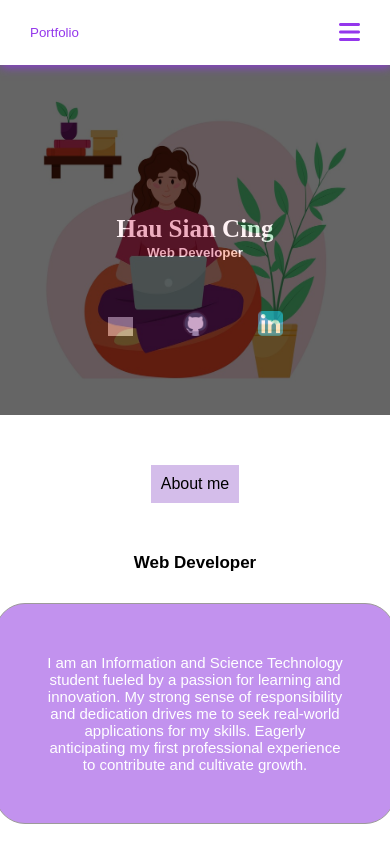
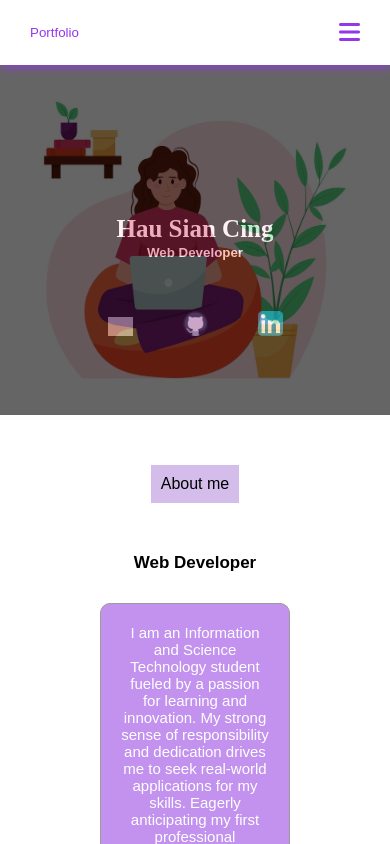
Before and after one commit to HauSianCing/my-portfolio, a React (Create React App) app: page / in a window 390 px wide. Shown: the top 844 px of the page. Built offline with nearby package versions, Linux system fonts and the light colour scheme; grey boxes are pictures that could not be loaded.

Commit message:
updated size in 402px

```diff
--- a/src/pages/About.css
+++ b/src/pages/About.css
@@ -35,10 +35,10 @@
         color: #fff;
         background-color: #c292ee;
         margin: 30px;
-        padding: 50px;
+        padding: 20px;
         border: 1px solid #9d9a9a;
         box-sizing: border-box;
-        border-radius: 30px;
+        border-radius: 10px;
         width: 400px;
 
     }
@@ -65,3 +65,8 @@
         padding: 100px;
     }
 }
+@media screen and (max-width:402px) {
+    .paraMe {
+        width: 100%;
+    }
+}
```
